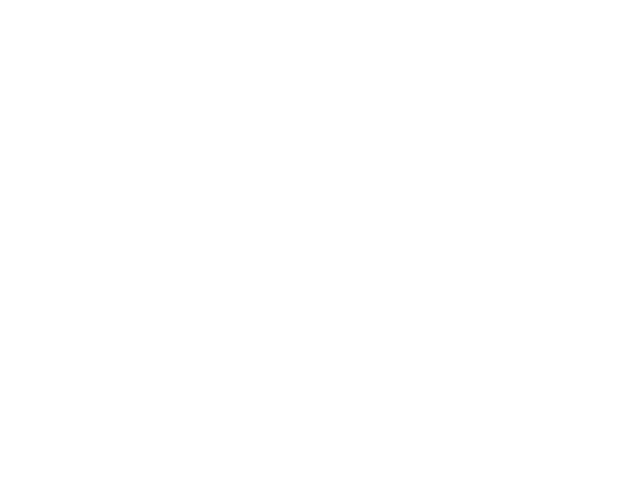
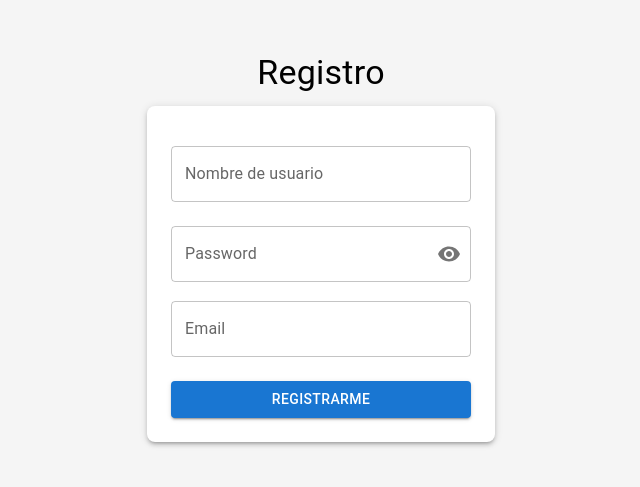
Before and after one commit to cediazz/test_app_material, a React (Create React App) app: page /Register in a window 1280 px wide. Shown: the part 177-664 px from the top of the page, without its empty margins (319-959 px from the left). Built offline with nearby package versions, Linux system fonts and the light colour scheme.

Commit message:
RegisterComponent

```diff
--- a/src/App.js
+++ b/src/App.js
@@ -1,7 +1,8 @@
 import { BrowserRouter, Routes, Route } from 'react-router-dom'
 import { UserProvider } from "./utils/userContext";
-import SidebarExample from './Components/Login/Login';
+import Login from './Components/Login/Login';
 import './App.css'
+import Register from './Components/Register/Register';
 
 function App() {
 
@@ -9,8 +10,8 @@ function App() {
     <UserProvider>
       <BrowserRouter>
       <Routes>
-            <Route path="/login" element={<SidebarExample />} />
-
+            <Route path="/login" element={<Login />} />
+            <Route path="/Register" element={<Register />} />
             {/* Routes with Sidebar and Navbar */}
             <Route
               path="/*" /* All Routes inside this Route */
--- /dev/null
+++ b/src/Components/EmailField/EmailField.js
@@ -0,0 +1,23 @@
+import {TextField} from '@mui/material';
+
+
+function EmailField(props){
+
+    return(
+        <TextField
+              id="email"
+              name="email"
+              type='email'
+              label="Email"
+              variant="outlined"
+              fullWidth
+              margin="normal"
+              value={props.formik.values.email}
+              onChange={props.formik.handleChange}
+              onBlur={props.formik.handleBlur}
+              error={props.formik.touched.email && Boolean(props.formik.errors.email)}
+              helperText={props.formik.touched.email && props.formik.errors.email}
+        />
+    )
+}
+export default EmailField
--- a/src/Components/Login/Login.js
+++ b/src/Components/Login/Login.js
@@ -11,6 +11,7 @@ import * as Yup from 'yup';
 import UsernameField from '../UsernameField/UsernameField'
 import PasswordField from '../PasswordField/PasswordField'
 import { useFormik } from 'formik';
+import authenticate from '../../utils/authentication';
 
 const Login = () => {
   const [rememberMe, setRememberMe] = useState(false)
@@ -35,12 +36,44 @@ const Login = () => {
     onSubmit: (values) => handleSubmit(values)
   })
 
-  const handleSubmit = (values) => {
+  const  handleSubmit = async  (values) => {
     if (rememberMe) {
       localStorage.setItem('usernameRemember', values.username);
     } else {
       localStorage.removeItem('usernameRemember');
     }
+    try {
+      let res = await authenticate(values)
+      console.log(res)
+      if (res.status == 200) {
+          /*localStorage.setItem('refresh', res.data.refresh)
+          localStorage.setItem('access', res.data.access)
+          localStorage.setItem('username', res.data.username)
+          localStorage.setItem('image', res.data.image)
+          localStorage.setItem('user_id', res.data.id)
+          setUser({ 'username': res.data.username, 'image': res.data.image }) //update authenticated user
+          setLoading(false)
+          navigate("/");*/
+      } else if (res.status == 401) {
+         /* Swal.fire({
+              icon: "error",
+              title: "Oops...",
+              text: res.response.data.detail,
+              confirmButtonColor: '#F27474'
+          });
+          setLoading(false)*/
+      }
+  }
+  catch (error) {
+      /*Swal.fire({
+          icon: "error",
+          title: "Oops...",
+          text: error,
+          confirmButtonColor: '#F27474'
+      });
+      setLoading(false)*/
+
+  }
   }
 
   return (
@@ -88,7 +121,7 @@ const Login = () => {
                 Iniciar Sesión
               </Button>
               <Typography variant="body2" sx={{ mt: 2 }}>
-                <Link to="/register">
+                <Link to="/Register">
                   ¿No tiene una cuenta? Regístrese
                 </Link>
               </Typography>
--- /dev/null
+++ b/src/Components/Register/Register.js
@@ -0,0 +1,79 @@
+import {
+  Box,
+  Button,
+  Typography,
+} from '@mui/material';
+import * as Yup from 'yup';
+import UsernameField from '../UsernameField/UsernameField'
+import PasswordField from '../PasswordField/PasswordField'
+import { useFormik } from 'formik';
+import EmailField from '../EmailField/EmailField';
+
+const Register = () => {
+
+
+  const validationSchema = Yup.object().shape({
+    username: Yup.string().required('Se requiere nombre de usuario'),
+    password: Yup.string().required('Se requiere password'),
+    email : Yup.string().email('Inserte un email válido').required('Se requiere email'),
+  })
+
+  const formik = useFormik({
+    initialValues: { username: '' , password: '' , email:''},
+    validationSchema: validationSchema,
+    onSubmit: (values) => handleSubmit(values)
+  })
+
+  const  handleSubmit = async  (values) => {
+
+    try {
+
+
+
+  }
+  catch (error) {
+
+
+  }
+  }
+
+  return (
+    <Box
+      sx={{
+        display: 'flex',
+        flexDirection: 'column',
+        justifyContent: 'center',
+        alignItems: 'center',
+        height: '100vh',
+        bgcolor: '#f5f5f5',
+        p: 2,
+      }}
+    >
+      <Typography variant="h4" gutterBottom>
+        Registro
+      </Typography>
+      <form onSubmit={formik.handleSubmit}>
+            <Box
+              sx={{
+                display: 'flex',
+                flexDirection: 'column',
+                width: '300px',
+                bgcolor: 'white',
+                borderRadius: '8px',
+                boxShadow: 3,
+                p: 3,
+              }}
+            >
+              <UsernameField formik={formik} />
+              <PasswordField formik={formik} />
+              <EmailField formik={formik} />
+             <Button variant="contained" color="primary" type="submit" sx={{ mt: 2 }}>
+                Registrarme
+              </Button>
+            </Box>
+          </form>
+      </Box>
+  )
+}
+
+export default Register
--- a/src/Components/UsernameField/UsernameField.js
+++ b/src/Components/UsernameField/UsernameField.js
@@ -1,5 +1,5 @@
 import {TextField} from '@mui/material';
-import { Field, ErrorMessage } from 'formik';
+
 
 function UsernameField(props){
 
--- /dev/null
+++ b/src/utils/authentication.js
@@ -0,0 +1,14 @@
+import axios from 'axios'
+
+async function authenticate(credentials){
+    try{
+
+        let response = await axios.post('https://pruebareactjs.test-class.com/Api/api/Authenticate/login',credentials)
+        return response
+    }
+    catch(error){
+        return error
+    }
+
+}
+export default authenticate
```
